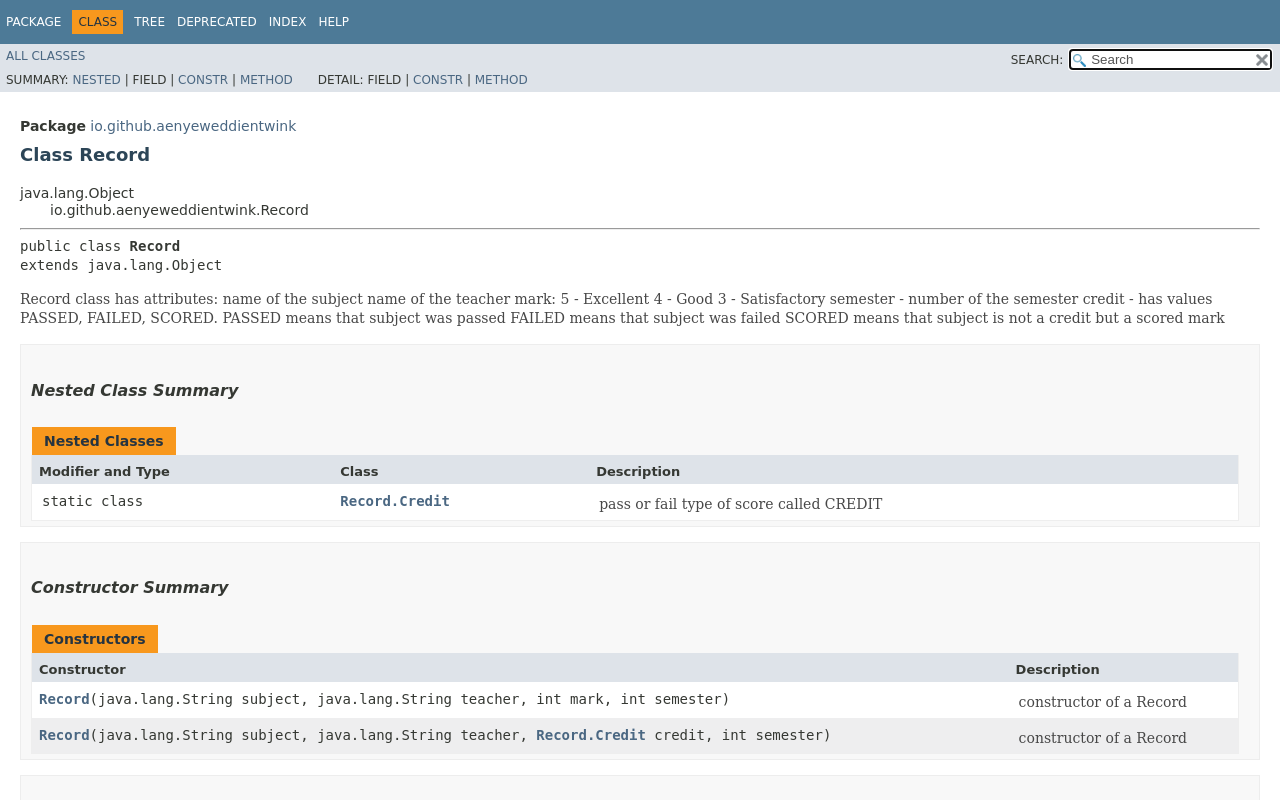
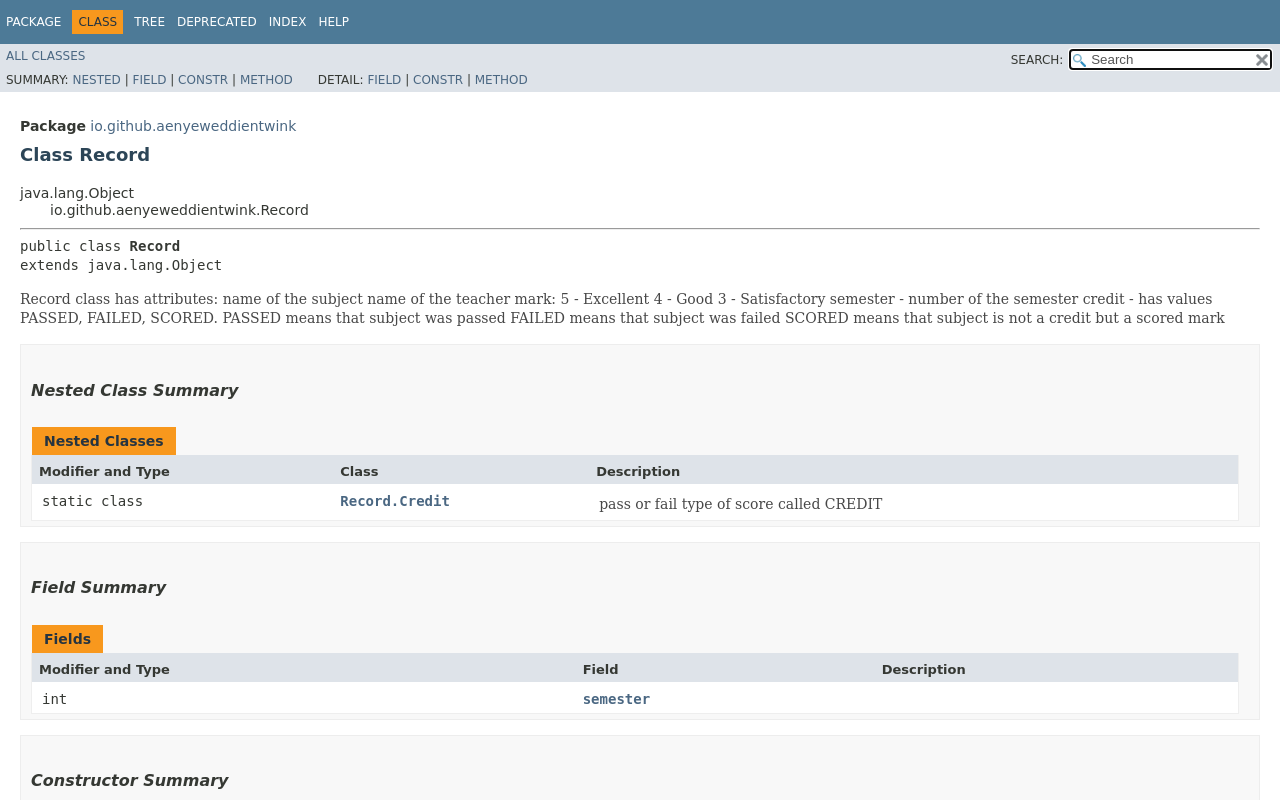
Before and after one commit to Aenyeweddientwink/OOP, a plain HTML site: page Task-1.4.1/io/github/aenyeweddientwink/Record.html in a window 1280 px wide. Shown: the top 800 px of the page. Drawn offline with Linux system fonts and the light colour scheme; no server answers; a script that the page names is missing; a web font is replaced by a local one.

Commit message:
Deploying to gh-pages from @ Aenyeweddientwink/OOP@8dfb0f9e029c7217a5e15bd8308e68b47ba23c1f 🚀

```diff
--- a/Task-1.4.1/io/github/aenyeweddientwink/Record.html
+++ b/Task-1.4.1/io/github/aenyeweddientwink/Record.html
@@ -88,13 +88,13 @@ loadScripts(document, 'script');</script>
 <ul class="subNavList">
 <li>Summary:&nbsp;</li>
 <li><a href="#nested.class.summary">Nested</a>&nbsp;|&nbsp;</li>
-<li>Field&nbsp;|&nbsp;</li>
+<li><a href="#field.summary">Field</a>&nbsp;|&nbsp;</li>
 <li><a href="#constructor.summary">Constr</a>&nbsp;|&nbsp;</li>
 <li><a href="#method.summary">Method</a></li>
 </ul>
 <ul class="subNavList">
 <li>Detail:&nbsp;</li>
-<li>Field&nbsp;|&nbsp;</li>
+<li><a href="#field.detail">Field</a>&nbsp;|&nbsp;</li>
 <li><a href="#constructor.detail">Constr</a>&nbsp;|&nbsp;</li>
 <li><a href="#method.detail">Method</a></li>
 </ul>
@@ -170,6 +170,29 @@ extends java.lang.Object</pre>
 <td class="colLast">
 <div class="block">pass or fail type of score called CREDIT</div>
 </td>
+</tr>
+</table>
+</li>
+</ul>
+</section>
+<!-- =========== FIELD SUMMARY =========== -->
+<section>
+<ul class="blockList">
+<li class="blockList"><a id="field.summary">
+<!--   -->
+</a>
+<h3>Field Summary</h3>
+<table class="memberSummary">
+<caption><span>Fields</span><span class="tabEnd">&nbsp;</span></caption>
+<tr>
+<th class="colFirst" scope="col">Modifier and Type</th>
+<th class="colSecond" scope="col">Field</th>
+<th class="colLast" scope="col">Description</th>
+</tr>
+<tr class="altColor">
+<td class="colFirst"><code>int</code></td>
+<th class="colSecond" scope="row"><code><span class="memberNameLink"><a href="#semester">semester</a></span></code></th>
+<td class="colLast">&nbsp;</td>
 </tr>
 </table>
 </li>
@@ -266,6 +289,25 @@ extends java.lang.Object</pre>
 <div class="details">
 <ul class="blockList">
 <li class="blockList">
+<!-- ============ FIELD DETAIL =========== -->
+<section>
+<ul class="blockList">
+<li class="blockList"><a id="field.detail">
+<!--   -->
+</a>
+<h3>Field Detail</h3>
+<a id="semester">
+<!--   -->
+</a>
+<ul class="blockListLast">
+<li class="blockList">
+<h4>semester</h4>
+<pre>public final&nbsp;int semester</pre>
+</li>
+</ul>
+</li>
+</ul>
+</section>
 <!-- ========= CONSTRUCTOR DETAIL ======== -->
 <section>
 <ul class="blockList">
@@ -424,13 +466,13 @@ extends java.lang.Object</pre>
 <ul class="subNavList">
 <li>Summary:&nbsp;</li>
 <li><a href="#nested.class.summary">Nested</a>&nbsp;|&nbsp;</li>
-<li>Field&nbsp;|&nbsp;</li>
+<li><a href="#field.summary">Field</a>&nbsp;|&nbsp;</li>
 <li><a href="#constructor.summary">Constr</a>&nbsp;|&nbsp;</li>
 <li><a href="#method.summary">Method</a></li>
 </ul>
 <ul class="subNavList">
 <li>Detail:&nbsp;</li>
-<li>Field&nbsp;|&nbsp;</li>
+<li><a href="#field.detail">Field</a>&nbsp;|&nbsp;</li>
 <li><a href="#constructor.detail">Constr</a>&nbsp;|&nbsp;</li>
 <li><a href="#method.detail">Method</a></li>
 </ul>
```
Also changed, not shown: Task-1.4.1/index-all.html (+2 -0 lines), Task-1.4.1/member-search-index.js (+1 -1 lines), 3 other files.
